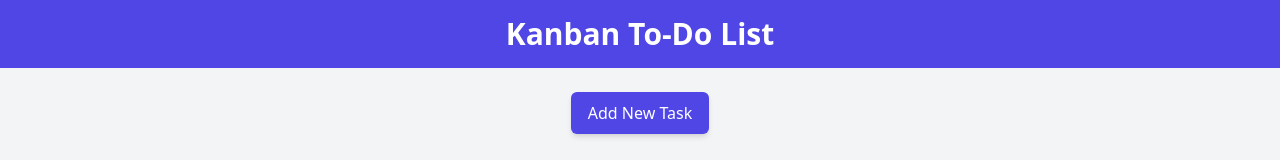
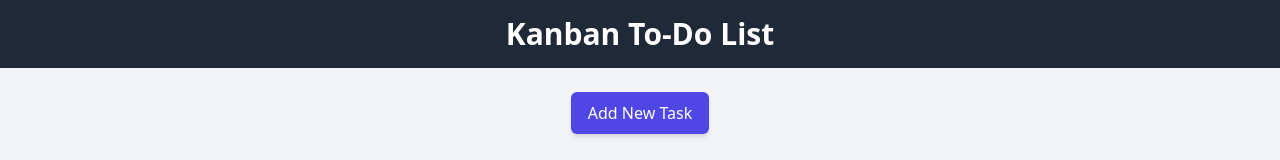
Before and after one commit to Gsus-tech/todo-app-web, a React (Vite) app: page / in a window 1280 px wide. Shown: the top 160 px of the page. Built offline with nearby package versions, Linux system fonts and the light colour scheme; no server answers.

Commit message:
Style update

```diff
--- a/src/components/header.tsx
+++ b/src/components/header.tsx
@@ -1,6 +1,6 @@
 export default function Footer(){
     return(
-        <header className="bg-indigo-600 text-white p-4">
+        <header className="bg-gray-800 text-white p-4">
             <h1 className="text-3xl font-bold text-center">Kanban To-Do List</h1>
         </header>
     );
```
